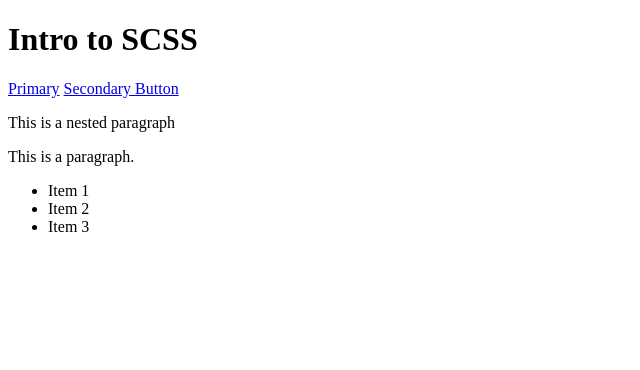
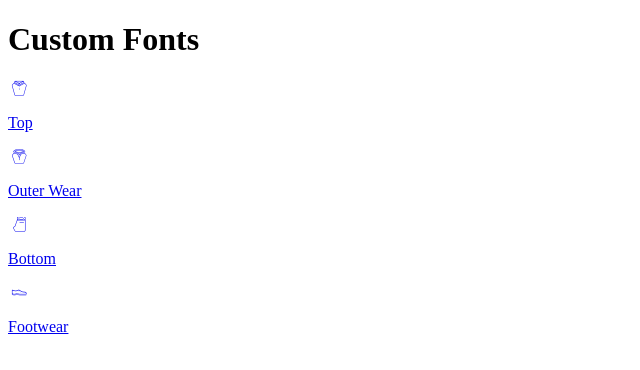
Before and after one commit to coll0335/exercise-2-scss, a plain HTML site: page index.html in a window 1280 px wide. Shown: the whole page, without its empty margins (0-640 px from the left). Drawn offline with Linux system fonts and the light colour scheme.

Commit message:
doc(html): Change index
Change site content

```diff
--- a/index.html
+++ b/index.html
@@ -3,28 +3,41 @@
 <head>
 	<meta charset="utf-8">
 	<title>Responsive Setup</title>
+  <link href="css/style.css" rel="stylesheet">
+  <link rel="stylesheet" type="text/css" href="css/custom-font.css">
 	<meta name="handheldfriendly" content="true">
 	<meta name="mobileoptimized" content="240">
 	<meta name="viewport" content="width=device-width,initial-scale=1">
 </head>
 <body>
 
-	<h1>Intro to SCSS</h1>
+<div class="wrapper">
 
-    <a href="#" class="primary-btn">Primary</a>
-    <a href="#" class="secondary-btn">Secondary Button</a>
+  <div class="header-wrapper">
+    <div class="header">
+      <h1>Custom Fonts</h1>
+    </div>
+  </div>
 
-    <div class="border">
-      <p>This is a nested paragraph</p>
+  <div class="icon-wrapper">
+    <div class="container">
+      <a href="googe.com"><i class="icon-top"></i><p class="title">Top</p></a>
     </div>
 
-    <p>This is a paragraph.</p>
+    <div class="container colour-change">
+      <a href="googe.com"><i class="icon-outerwear"></i><p class="title">Outer Wear</p></a>
+    </div>
 
-    <ul>
-      <li>Item 1</li>
-      <li>Item 2</li>
-      <li>Item 3</li>
-    </ul>
+    <div class="container colour-change">
+      <a href="googe.com"><i class="icon-bottom"></i><p class="title">Bottom</p></a>
+    </div class="icon-container">
+
+    <div class="container">
+      <a href="googe.com"><i class="icon-footwear"></i><p class="title">Footwear</p></a>
+    </div class="icon-container">
+  </div>
+
+</div>
 
 </body>
 </html>
```
